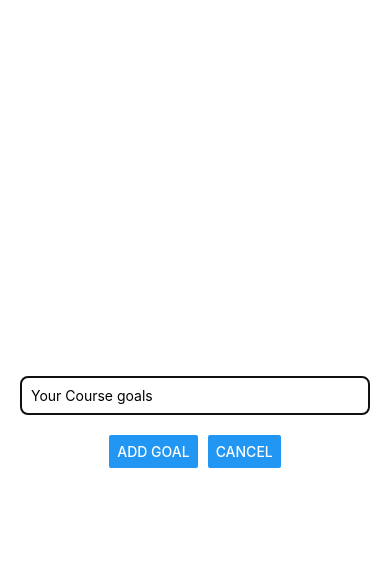
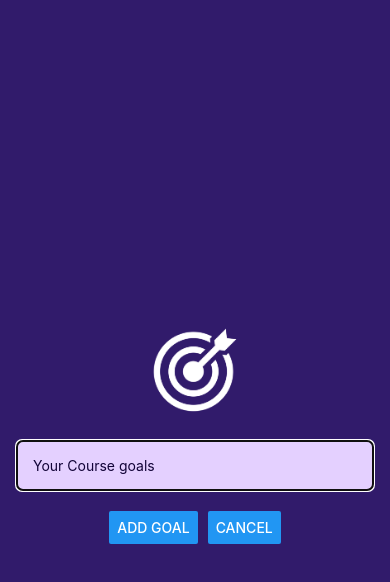
Before and after one commit to wmz786/react-native-goal-tracker, a React Native app: screen / in a window 390 px wide. Both pictures are taken after a click on the button "ADD GOAL". Shown: the top 582 px of the page. Built offline with nearby package versions, Linux system fonts and the light colour scheme.

Commit message:
image and styles

```diff
--- a/App.js
+++ b/App.js
@@ -20,6 +20,8 @@
     });
   };
   return (
+    <>
+      <StatusBar style="light" />
       <View style={styles.container}>
         <Button title="Add Goal" onPress={() => setModalVisible(true)} />
         <GoalInput
@@ -44,6 +46,7 @@
           style={{ marginTop: 40 }}
         />
       </View>
+    </>
   );
 }
 
--- a/app.json
+++ b/app.json
@@ -5,15 +5,14 @@
     "version": "1.0.0",
     "orientation": "portrait",
     "icon": "./assets/icon.png",
+    "backgroundColor": "#1e085a",
     "userInterfaceStyle": "light",
     "splash": {
       "image": "./assets/splash.png",
       "resizeMode": "contain",
       "backgroundColor": "#ffffff"
     },
-    "assetBundlePatterns": [
-      "**/*"
-    ],
+    "assetBundlePatterns": ["**/*"],
     "ios": {
       "supportsTablet": true
     },
--- a/components/GoalInput.js
+++ b/components/GoalInput.js
@@ -1,4 +1,11 @@
-import { Button, Modal, StyleSheet, TextInput, View } from "react-native";
+import {
+  Button,
+  Image,
+  Modal,
+  StyleSheet,
+  TextInput,
+  View,
+} from "react-native";
 import React, { useState } from "react";
 
 const GoalInput = ({ visible, onCancel, addGoalHandler }) => {
@@ -10,24 +17,40 @@
         style={{
           flex: 1,
           justifyContent: "center",
-          flexDirection: "column",
-          borderBottomWidth: 0.7,
-          paddingVertical: 20,
-          marginHorizontal: 20,
+          alignItems: "center",
+          padding: 16,
+          backgroundColor: "#311b6b",
         }}
       >
+        <Image
+          source={require("../assets/images/goal.png")}
+          style={{
+            width: 100,
+            height: 100,
+            margin: 20,
+          }}
+        />
         <TextInput
           style={{
-            padding: 10,
-            marginBottom: 20,
-            borderWidth: 0.7,
-            borderRadius: 7,
+            borderWidth: 1,
+            borderColor: "#e4d0ff",
+            backgroundColor: "#e4d0ff",
+            color: "#120438",
+            borderRadius: 6,
+            width: "100%",
+            padding: 16,
           }}
           placeholder="Your Course goals"
           onChangeText={(text) => setGoalInput(text)}
           value={goalInput}
         />
-        <View style={{ flexDirection: "row", justifyContent: "center" }}>
+        <View
+          style={{
+            flexDirection: "row",
+            justifyContent: "center",
+            marginTop: 20,
+          }}
+        >
           <View style={{ marginRight: 10 }}>
             <Button
               title="Add Goal"
```
Also changed, not shown: assets/images/goal.png (added). Lines whose indentation alone changed are shown as unchanged.
